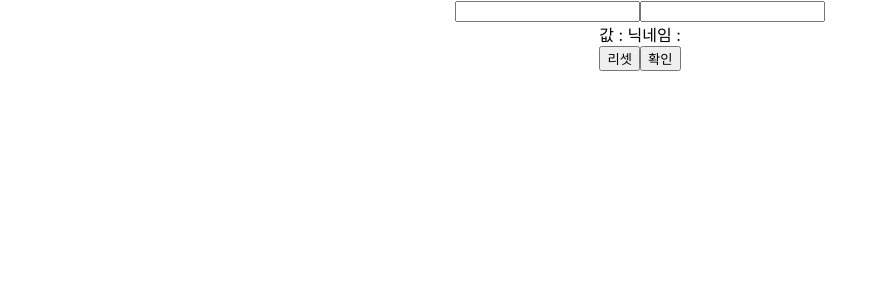
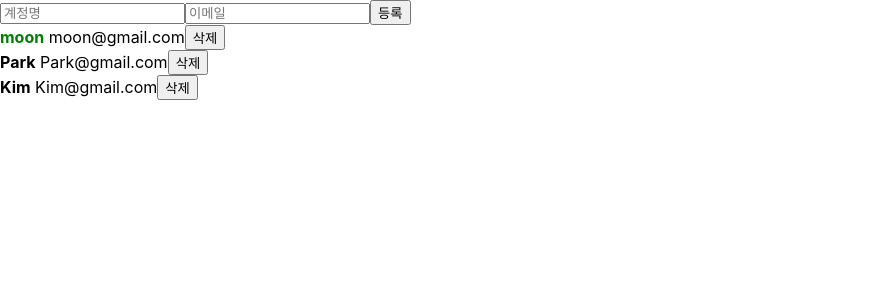
Before and after one commit to jhmoon12/react1, a React (Create React App) app: page / in a window 1280 px wide. Shown: the top 300 px of the page, without its empty margins (0-888 px from the left). Built offline with nearby package versions, Linux system fonts and the light colour scheme.

Commit message:
updated userList

```diff
--- a/src/App.js
+++ b/src/App.js
@@ -1,11 +1,86 @@
-import logo from './logo.svg';
+import React,{ useRef, useState } from 'react';
 import './App.css';
-import InputSample from "./InputSample"
+import CreateUser from './CreateUser';
+import UserList from './UserList';
 
 function App() {
+
+  const [inputs, setInputs] = useState({
+   username : '',
+   email : ''
+  });
+  const { username, email } = inputs; //구조분해할당
+
+  const onChange = (e) => {
+    const { name, value } = e.target;
+    setInputs({
+      ...inputs,
+      [name] : value
+    });
+  };
+  //onChange 함수
+
+  const [users,setUsers] = useState([{
+    id: 1,
+    username: 'moon',
+    email: 'moon@gmail.com',
+    active: true,
+},
+{
+    id: 2,
+    username: 'Park',
+    email: 'Park@gmail.com',
+    active: false,
+},
+{
+    id: 3,
+    username: 'Kim',
+    email: 'Kim@gmail.com',
+    active: false,
+},
+]);
+
+const nextId = useRef(4);//컴포넌트가 리 렌더링 될 필요 없기 때문에 ref 로 관리해주는 것
+
+const onCreate = () => {
+  const user = {
+    id: nextId.current,
+    username,
+    email,
+  };
+  setUsers(users.concat(user)); //기존 배열을 복사하고 그 뒤에 user 객체 추가!
+  setInputs({
+    username: '',
+    email: ''
+  });
+  //초기화
+
+  nextId.current += 1; //기존 값에 1을 더해주는 작업
+}
+const onRemove = id => {
+  setUsers(users.filter( user => user.id !== id)); //user.id !== id 가 true 일때 나머지 배열만 새 배열로 만듦
+};
+const onToggle = id => {
+  setUsers(users.map(
+    user => user.id === id ?
+    {...user, active: !user.active }
+    : user
+  ));
+};
+
   return (
-    <div className="App">
-      <InputSample />
+    <div>
+      <CreateUser
+      username={username}
+      email = {email}
+      onChange={onChange}
+      onCreate={onCreate}
+      />
+      <UserList
+      users={users}
+      onRemove={onRemove}
+      onToggle={onToggle}
+      />
     </div>
   );
 }
--- /dev/null
+++ b/src/CreateUser.js
@@ -0,0 +1,25 @@
+import React from 'react';
+
+function CreateUser({ username, email, onChange, onCreate }) {
+    return (
+        <div>
+            <input
+            type="text"
+            name="username"
+            placeholder="계정명"
+            onChange={onChange}
+            value={username}
+            />
+            <input
+            type="text"
+            name="email"
+            placeholder="이메일"
+            onChange={onChange}
+            value={email}
+            />
+            <button onClick={onCreate}>등록</button>
+        </div>
+    );
+};
+
+export default CreateUser;
--- a/src/InputSample.jsx
+++ b/src/InputSample.js
@@ -1,4 +1,4 @@
-import React, { useState } from 'react';
+import React, { useState, useRef } from 'react';
 
 const InputSample = () => {
     const [inputs, setInputs ] = useState({
@@ -6,6 +6,7 @@ const InputSample = () => {
         two: ''
     });
     const { one, two } = inputs;
+    const nameInput = useRef()
 
    const  onChange = (e) => {
        const { name , value } = e.target;
@@ -21,17 +22,17 @@ const InputSample = () => {
             one: '',
             two: ''
         });
+        nameInput.current.focus();
     };
 
     return (
         <div>
-            <input type="text" name="one" onChange={onChange} value={one}/>
+            <input type="text" name="one" onChange={onChange} value={one} ref={nameInput}/>
             <input type="text" name="two"onChange={onChange} value={two}/>
             <div>
             값 : {one} 닉네임 : {two}
             </div>
             <button onClick={reset}>리셋</button>
-            <button onClick={()=>{console.log(inputs)}}>확인</button>
         </div>
     );
 };
--- /dev/null
+++ b/src/UserList.js
@@ -0,0 +1,41 @@
+import React from 'react';
+
+function User({user, onRemove, onToggle}){
+    const { username, email, id, active }= user;//구조분해할당
+    return(
+        <div>
+            <b style={{
+                color: active? 'green' : 'black',
+                cursor: 'pointer'
+            }}
+            onClick={()=>onToggle(id)}>{username}</b> <span>{email}</span>
+            <button
+            onClick={()=>{
+                onRemove(id)
+            }}>삭제</button>
+        </div>
+    )
+
+}
+
+function UserList({users, onRemove, onToggle})  {
+
+    return (
+        <div>
+            {
+            users.map(
+                (user,index) => (
+                <User
+                user={user}
+                key={user.id}
+                onRemove={onRemove}
+                onToggle={onToggle}
+                />
+                )
+            )
+            }
+        </div>
+    );
+};
+
+export default UserList;
```
